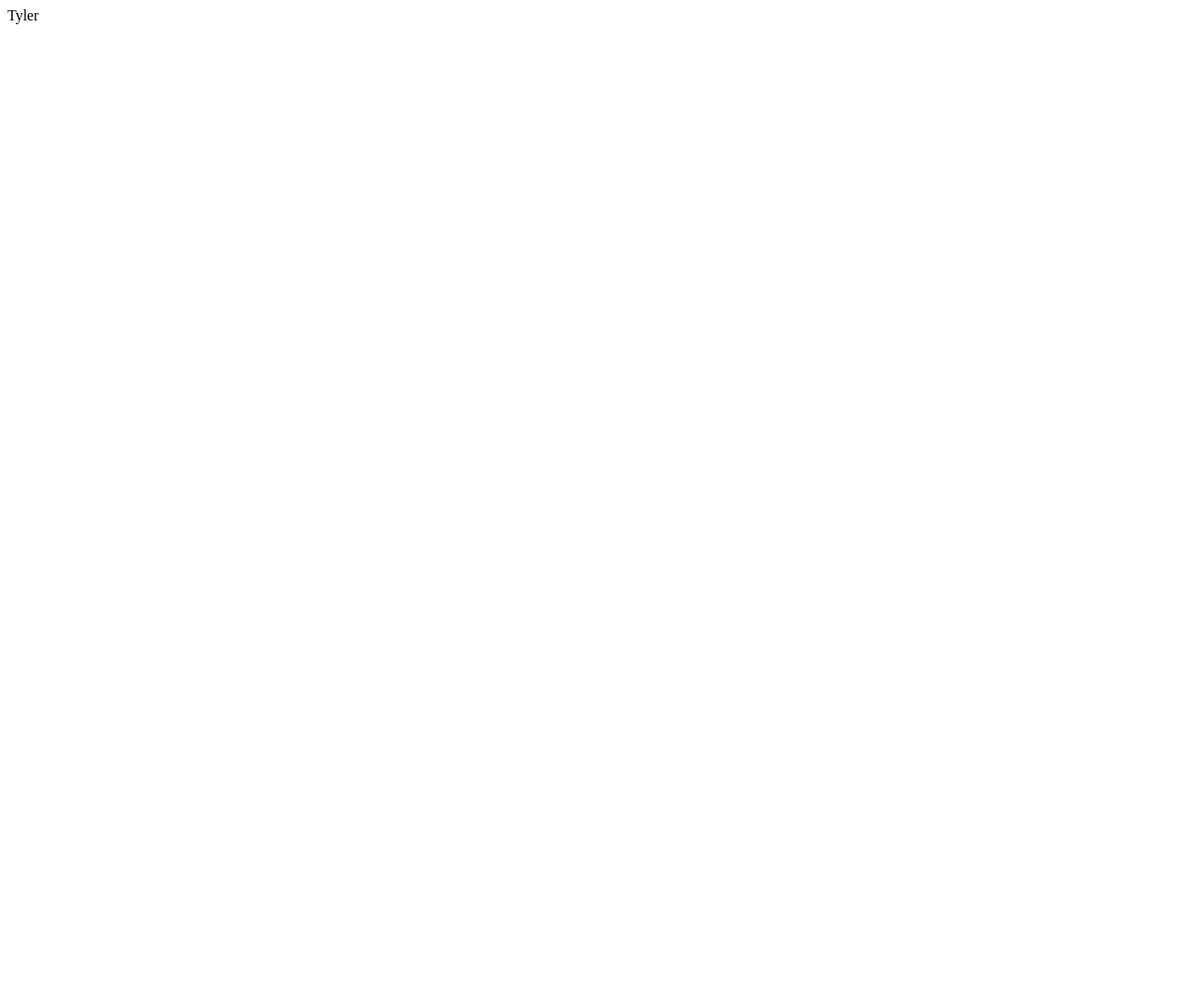
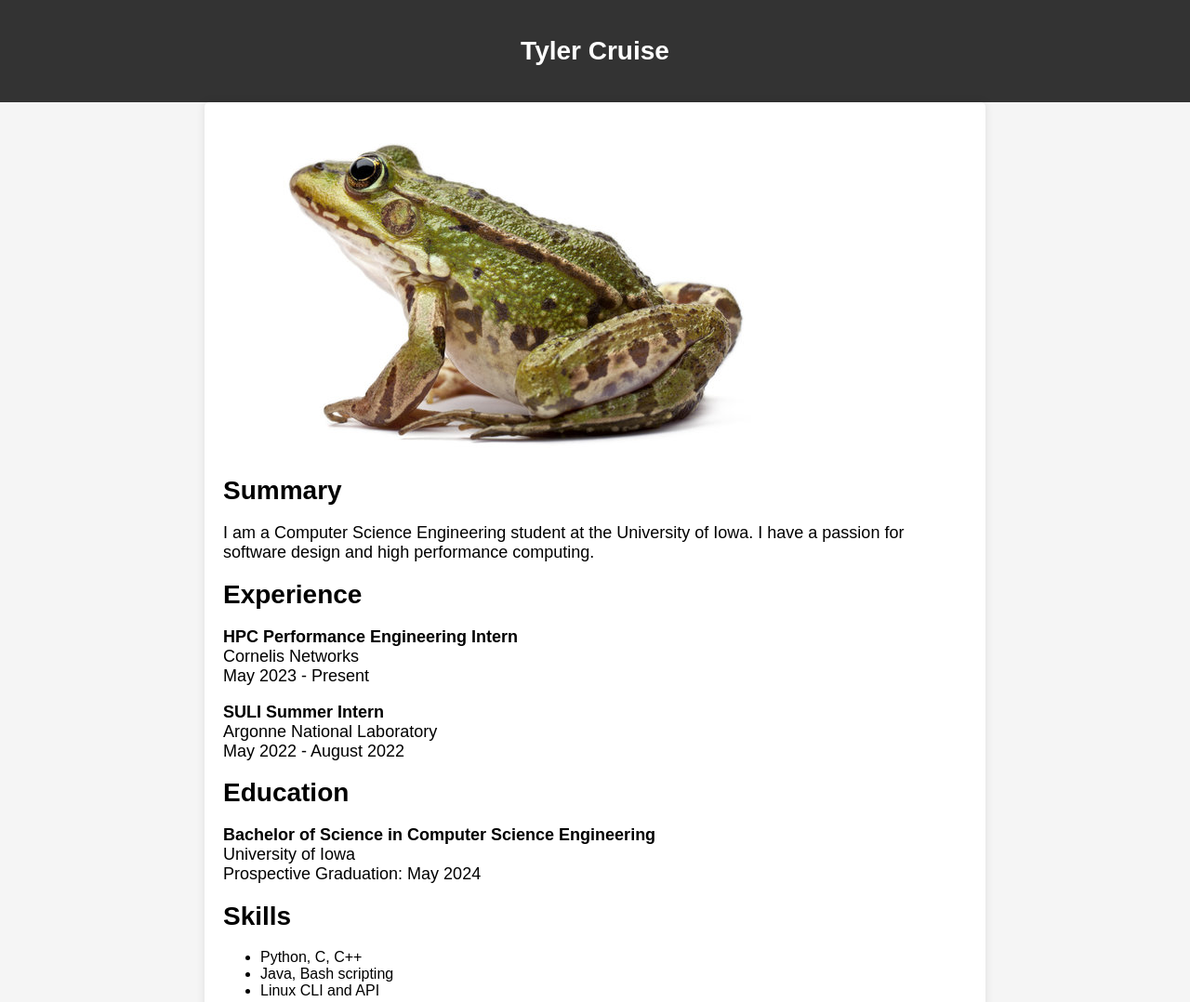
Before and after one commit to tylercruise/tylercruise.github.io, a plain HTML site: page tyler.html in a window 1280 px wide. Shown: the whole page at 93% size. Before the commit the page ends 800 px from the top, so only its background shows below. Drawn offline with Linux system fonts and the light colour scheme.

Commit message:
Adding some Tyler stuff

```diff
--- a/tyler.html
+++ b/tyler.html
@@ -1 +1,73 @@
-Tyler
+<!DOCTYPE html>
+<html>
+<head>
+    <title>Tyler Cruise's Resume</title>
+    <style>
+        body {
+            font-family: Arial, sans-serif;
+            margin: 0;
+            padding: 0;
+            background-color: #f5f5f5;
+        }
+        header {
+            background-color: #333;
+            color: #fff;
+            text-align: center;
+            padding: 20px;
+        }
+        .container {
+            max-width: 800px;
+            margin: 0 auto;
+            padding: 20px;
+            background-color: #fff;
+            border-radius: 5px;
+            box-shadow: 0 0 10px rgba(0, 0, 0, 0.1);
+        }
+        img {
+            max-width: 100%;
+            height: auto;
+        }
+        h1 {
+            font-size: 28px;
+        }
+        p {
+            font-size: 18px;
+        }
+    </style>
+</head>
+<body>
+    <header>
+        <h1>Tyler Cruise</h1>
+    </header>
+    <div class="container">
+        <img src="tyler-cruise.jpg" alt="Tyler Cruise">
+        <h1>Summary</h1>
+        <p>
+            I am a Computer Science Engineering student at the University of Iowa. I have a passion for software design and high performance computing.
+        </p>
+        <h1>Experience</h1>
+        <p>
+            <strong>HPC Performance Engineering Intern</strong><br>
+            Cornelis Networks<br>
+            May 2023 - Present
+        </p>
+        <p>
+            <strong>SULI Summer Intern</strong><br>
+            Argonne National Laboratory<br>
+            May 2022 - August 2022
+        </p>
+        <h1>Education</h1>
+        <p>
+            <strong>Bachelor of Science in Computer Science Engineering</strong><br>
+            University of Iowa<br>
+            Prospective Graduation: May 2024
+        </p>
+        <h1>Skills</h1>
+        <ul>
+            <li>Python, C, C++</li>
+            <li>Java, Bash scripting</li>
+            <li>Linux CLI and API</li>
+        </ul>
+    </div>
+</body>
+</html>
```
Also changed, not shown: tyler-cruise.jpg (added).
